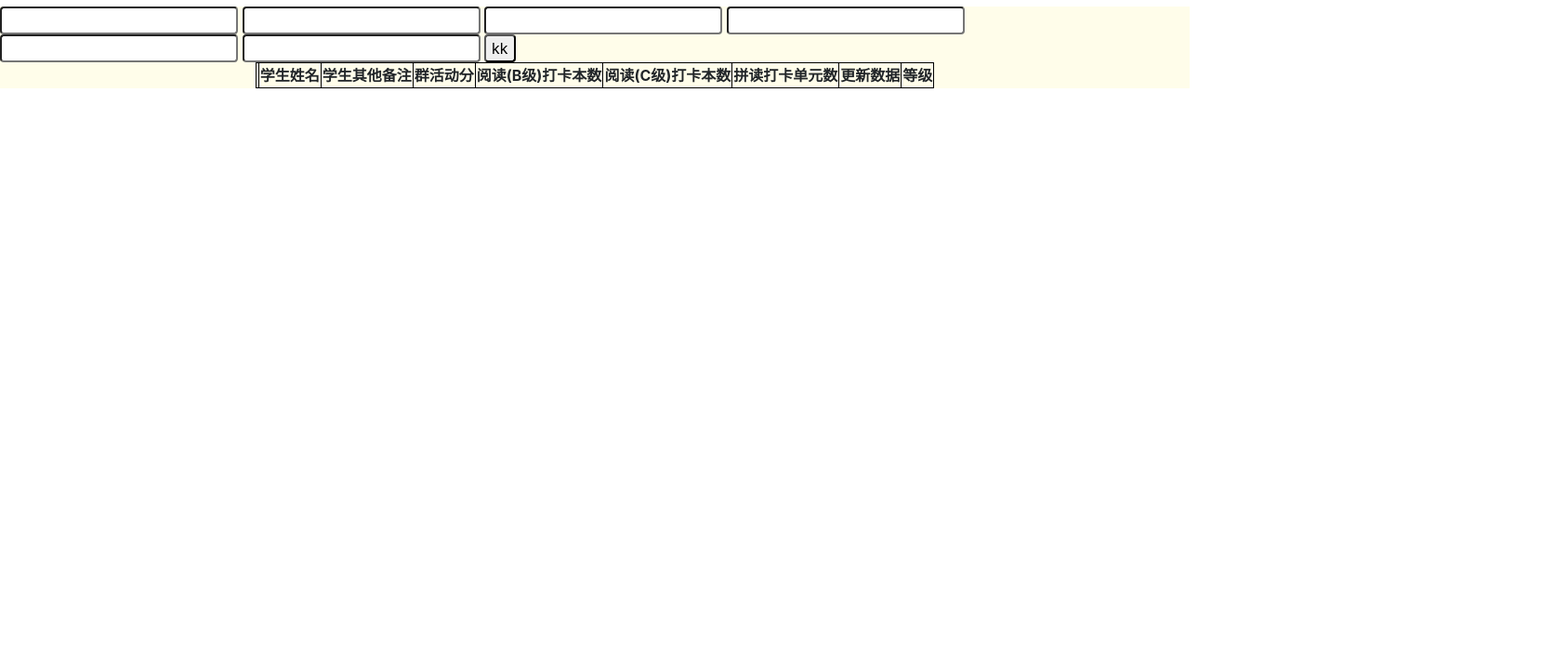
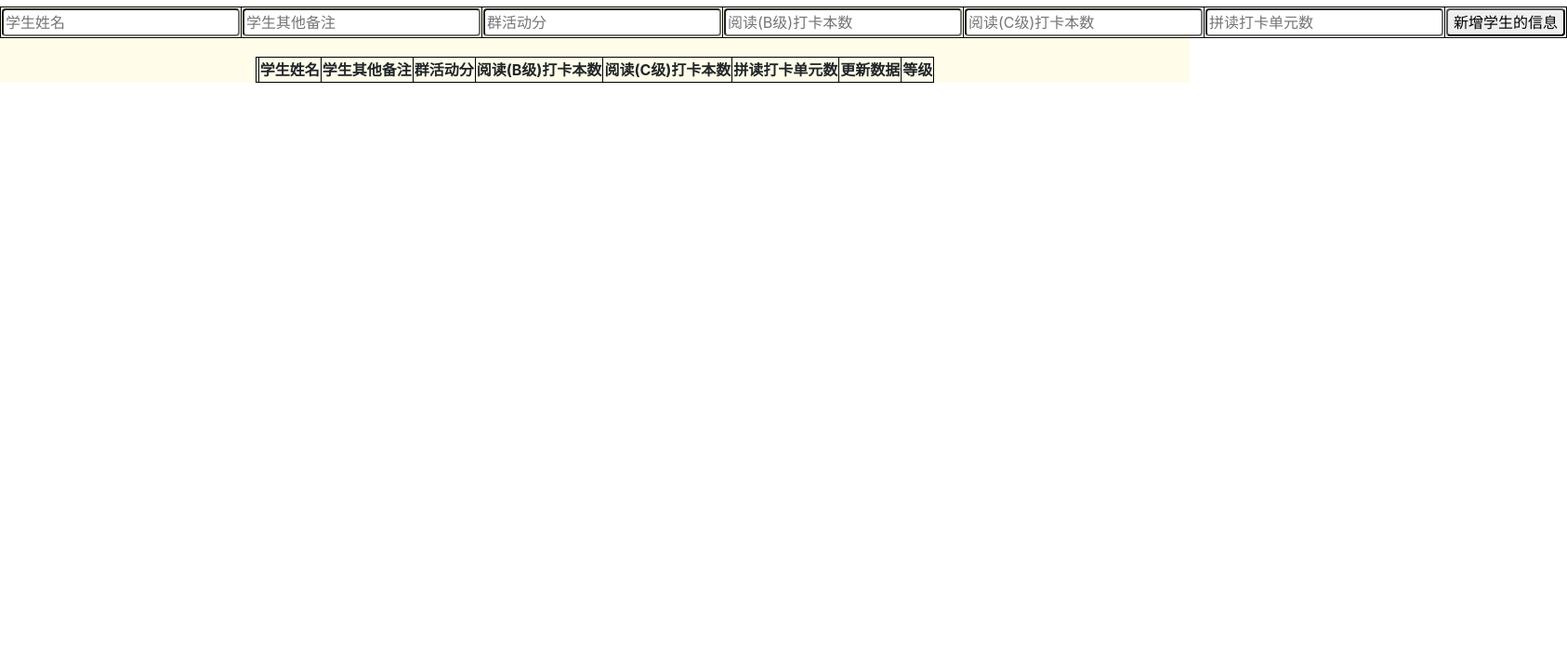
Before and after one commit to xchen0326/game-score-record, a website: page views/index.html in a window 1280 px wide. Shown: the part 103-800 px from the top of the page at 93% size, 1686 px wide, since content can reach past the window. Drawn offline with nearby package versions, Linux system fonts and the light colour scheme; no server answers.

Commit message:
table display and new info function completed

```diff
--- a/public/script.js
+++ b/public/script.js
@@ -62,7 +62,7 @@ function addRow(filledName, filledGender, filledScore, filledBnum, filledCnum, f
 
             // set the attributes.
             button.setAttribute('type', 'button');
-            button.setAttribute('value', 'Remove');
+            button.setAttribute('value', '删除此行');
             button.setAttribute('id', uid)
 
             // add button's "onclick" event.
@@ -150,7 +150,7 @@ function addRow(filledName, filledGender, filledScore, filledBnum, filledCnum, f
         else if (c > 6 && c < arrHead.length-1) {
             var button3 = document.createElement('input');
             button3.setAttribute('type', 'button');
-            button3.setAttribute('value', 'Update');
+            button3.setAttribute('value', '更新此行');
             button3.setAttribute('style', 'width:100%');
 
             button3.onclick = function(){
@@ -185,6 +185,7 @@ function addRow(filledName, filledGender, filledScore, filledBnum, filledCnum, f
             }
             td.appendChild(button3);
         }
+
         else if (c == arrHead.length-1) {
             var level = document.createElement('label');
             level.setAttribute('id', 'stu_label')
--- a/public/style.css
+++ b/public/style.css
@@ -19,6 +19,10 @@
   background: #fffdea;
 }
 
+#record-section {
+  padding-top: 20px;
+}
+
 table, table td, table th{
   border : 1px solid #000000;
   margin-left: auto;
@@ -32,7 +36,3 @@ input, select {
   border-radius: 4px;
   height: 30px;
 }
-
-/*select {*/
-/*  width: 50px;*/
-/*}*/
--- a/views/index.html
+++ b/views/index.html
@@ -26,18 +26,23 @@
   </div>
 
   <div id="regForm">
-    <input type="text" class="stuRegister">
-    <input type="text" class="stuRegister">
-    <input type="text" class="stuRegister">
-    <input type="text" class="stuRegister">
-    <input type="text" class="stuRegister">
-    <input type="text" class="stuRegister">
-    <input type="button" id="submitRegForm" value="kk" onclick="studentRegister(this)">
+    <table>
+      <tr>
+        <th><input type="text" class="stuRegister" placeholder="学生姓名"></th>
+        <th><input type="text" class="stuRegister" placeholder="学生其他备注"></th>
+        <th><input type="text" class="stuRegister" placeholder="群活动分"></th>
+        <th><input type="text" class="stuRegister" placeholder="阅读(B级)打卡本数"></th>
+        <th><input type="text" class="stuRegister" placeholder="阅读(C级)打卡本数"></th>
+        <th><input type="text" class="stuRegister" placeholder="拼读打卡单元数"></th>
+        <th><input type="button" id="submitRegForm" value="新增学生的信息" onclick="studentRegister(this)"></th>
+      </tr>
+    </table>
   </div>
 
   <div id="record-section">
 <!--    <input type="button" id="click_b" value="asd" onclick="addRow()">-->
   </div>
+
 
 
   </body>
```
Lines whose indentation alone changed are shown as unchanged.
